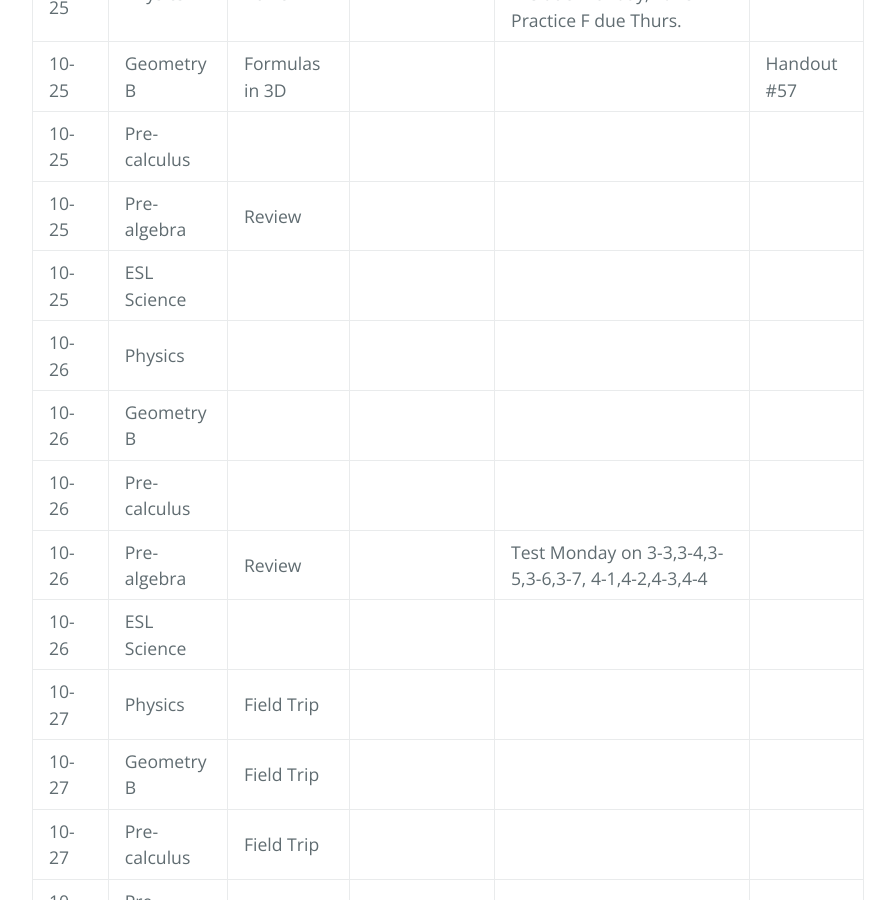
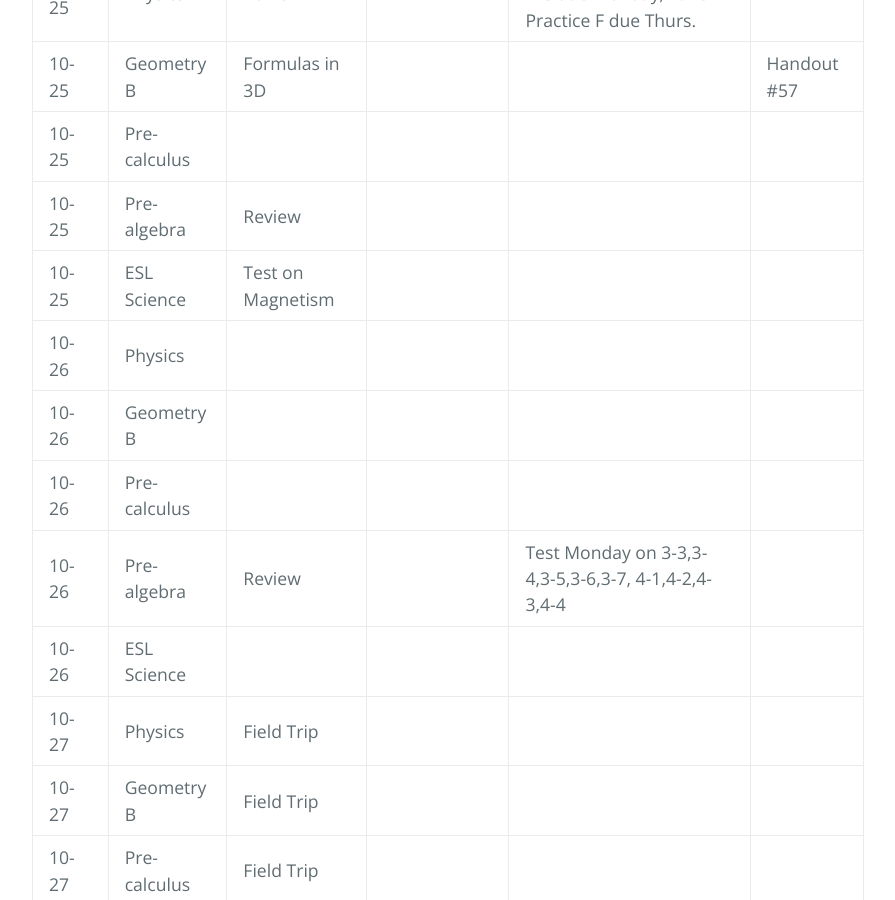
Before and after one commit to gpayoo/gpayoo, a Jekyll site: the page built from index.md, in a window 1280 px wide and 900 px high, scrolled down 693 px. Shown: the whole window, without its empty margins (192-1087 px from the left). Built offline with Jekyll 4.4.1, drawn with Linux system fonts in a browser that asks for light colours; our own code applies the rules of GitHub Pages for plain Markdown files.

Commit message:
Update index.md

```diff
--- a/index.md
+++ b/index.md
@@ -14,7 +14,7 @@ layout: default
 | 10-25 | Geometry B |  Formulas in 3D | |   |  Handout #57
 | 10-25 | Pre-calculus | | |
 | 10-25 | Pre-algebra | Review  | |
-| 10-25 | ESL Science | |  |
+| 10-25 | ESL Science | Test on Magnetism |  |
 | 10-26 | Physics |  | |
 | 10-26 | Geometry B |   | |   |
 | 10-26 | Pre-calculus | | |
```
